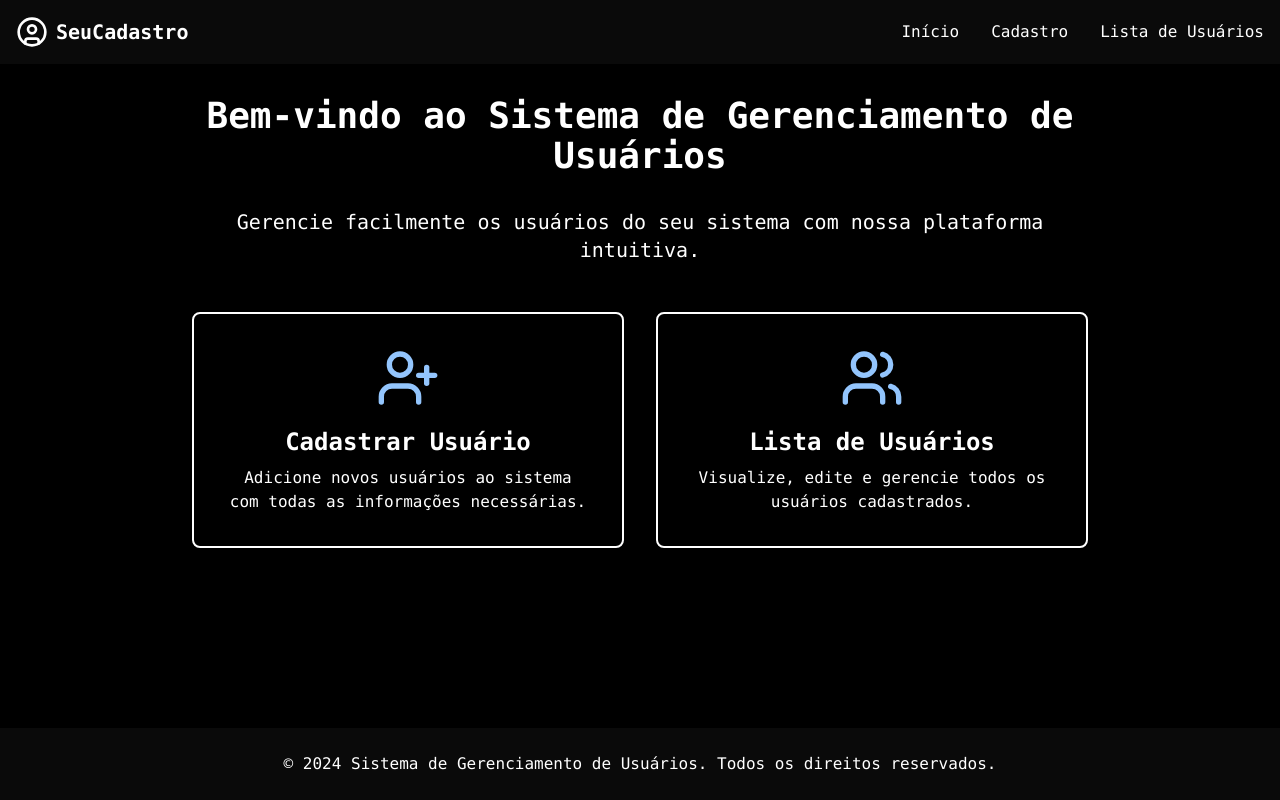
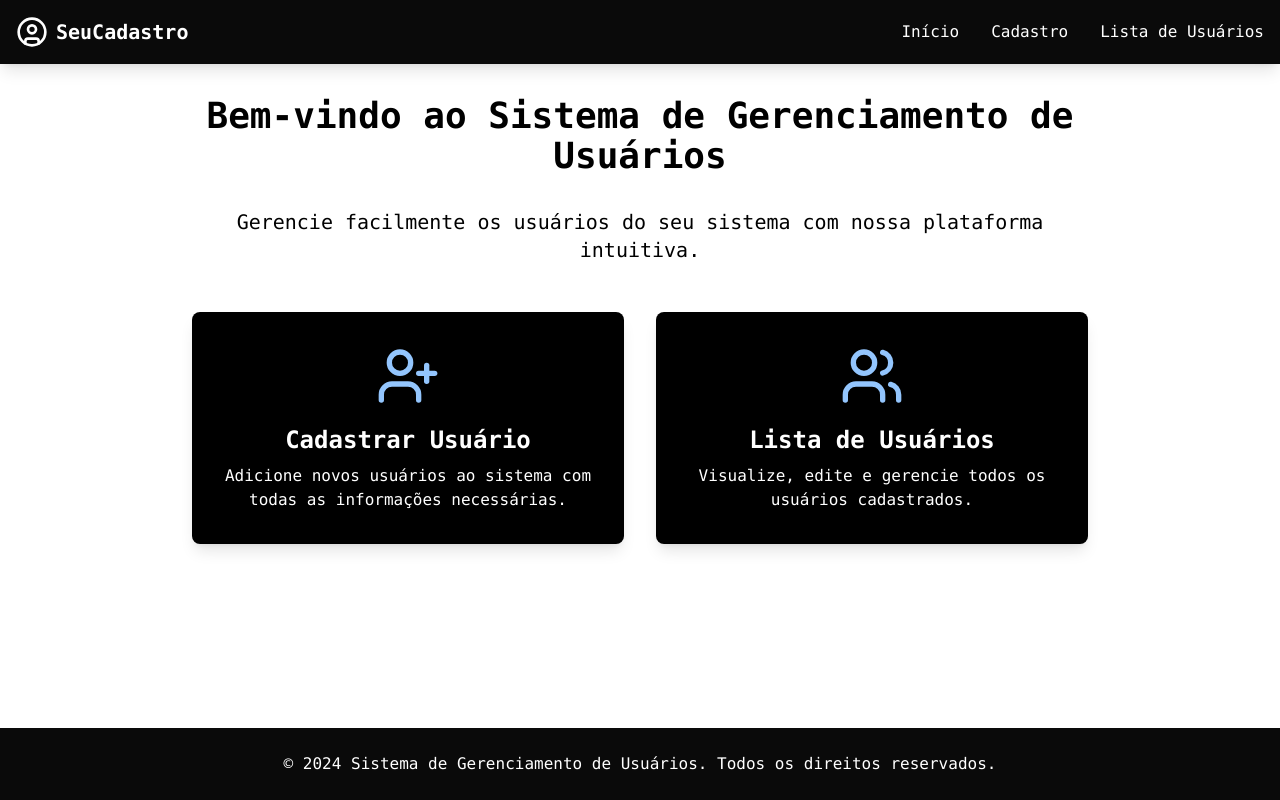
Before and after one commit to VtrMoura/Trabalho-de-Web, a React (Vite) app: page / in a window 1280 px wide. Built offline with nearby package versions, Linux system fonts and the light colour scheme.

Commit message:
Alteração do background

```diff
--- a/src/App.tsx
+++ b/src/App.tsx
@@ -7,7 +7,7 @@ import AppRoutes from './routes';
 function App() {
   return (
     <Router>
-      <div className="bg-black flex flex-col min-h-screen font-mono">
+      <div className="flex flex-col min-h-screen font-mono">
         <Header />
         <main className="flex-grow container mx-auto px-4 py-8">
           <AppRoutes />
--- a/src/components/Header.tsx
+++ b/src/components/Header.tsx
@@ -1,8 +1,8 @@
 import React, { useState } from 'react';
 import { Link } from 'react-router-dom';
 import { Menu, X, CircleUser } from 'lucide-react';
+const Header = () => {
 
-const Header = () => {
   const [isMenuOpen, setIsMenuOpen] = useState(false);
 
   return (
--- a/src/pages/Home.tsx
+++ b/src/pages/Home.tsx
@@ -5,17 +5,17 @@ import { UserPlus, Users } from 'lucide-react';
 const Home = () => {
   return (
     <div className="max-w-4xl mx-auto text-center">
-      <h1 className="text-4xl font-bold text-white mb-8">
+      <h1 className="text-4xl font-bold text-black mb-8">
         Bem-vindo ao Sistema de Gerenciamento de Usuários
       </h1>
-      <p className="text-xl text-white mb-12">
+      <p className="text-xl text-black mb-12">
         Gerencie facilmente os usuários do seu sistema com nossa plataforma intuitiva.
       </p>
 
       <div className="grid md:grid-cols-2 gap-8">
         <Link
           to="/register"
-          className="border-2 border-white flex flex-col items-center p-8 bg-black rounded-lg shadow-lg hover:shadow-xl transition-shadow"
+          className="flex flex-col items-center p-8 bg-black rounded-lg shadow-lg hover:shadow-xl transition-shadow"
         >
           <UserPlus className="w-16 h-16 text-blue-300 mb-4" />
           <h2 className="text-2xl font-semibold text-white mb-2">Cadastrar Usuário</h2>
@@ -26,7 +26,7 @@ const Home = () => {
 
         <Link
           to="/users"
-          className="border-2 border-white flex flex-col items-center p-8 bg-black rounded-lg shadow-lg hover:shadow-xl transition-shadow"
+          className="flex flex-col items-center p-8 bg-black rounded-lg shadow-lg hover:shadow-xl transition-shadow"
         >
           <Users className="w-16 h-16 text-blue-300 mb-4" />
           <h2 className="text-2xl font-semibold text-white mb-2">Lista de Usuários</h2>
```
